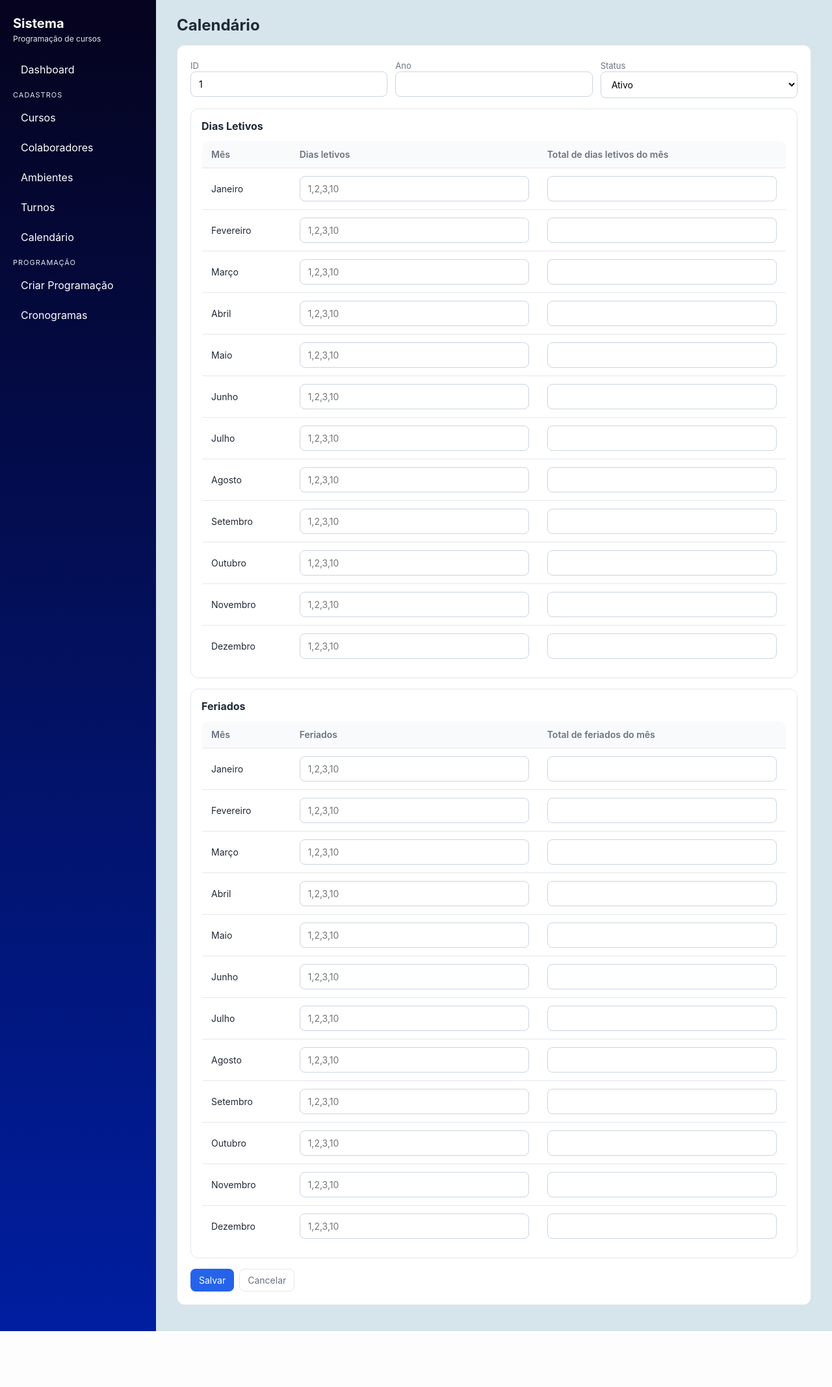
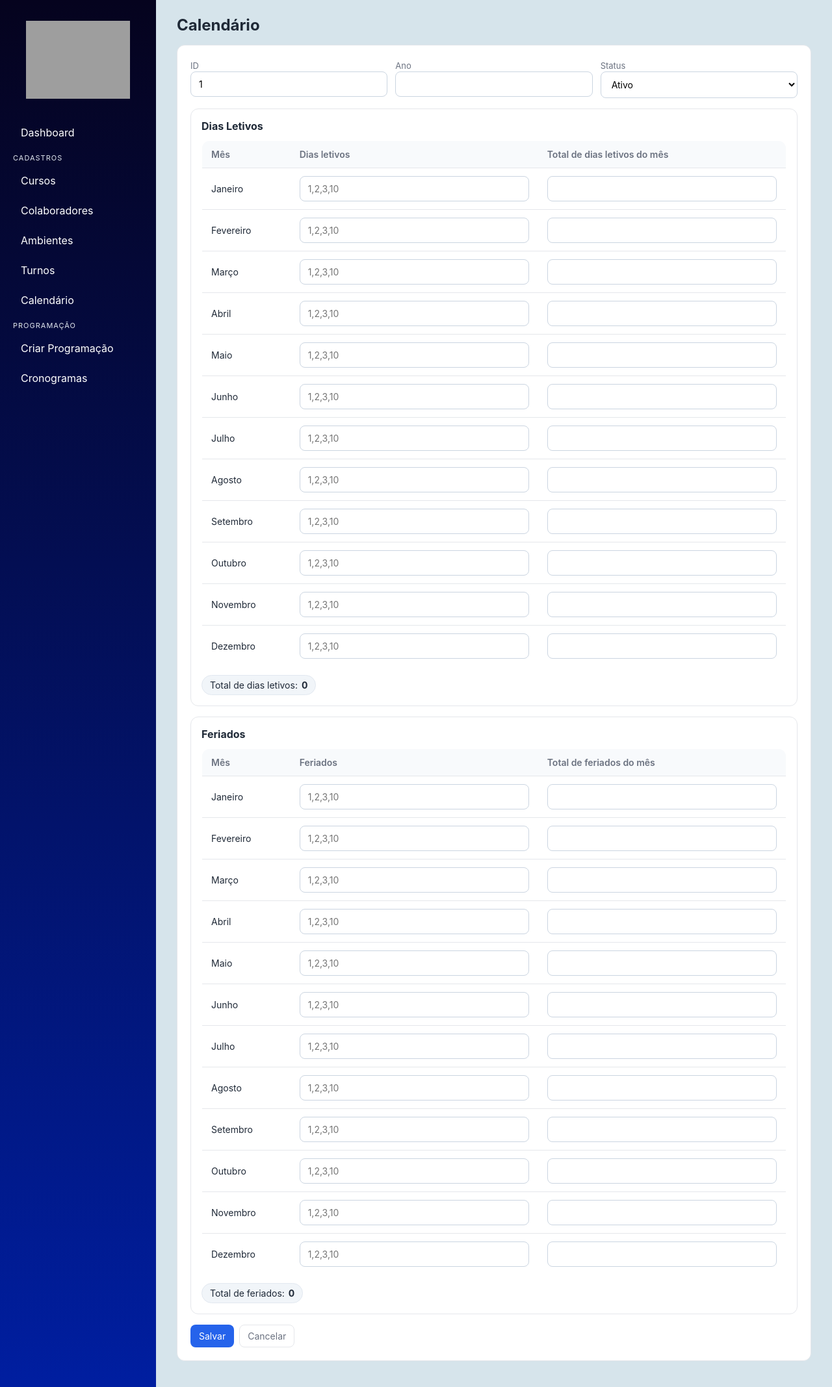
Before and after one commit to sistemaseprogramasedu-cell/sistema-programacao-cursos, a FastAPI app: page /calendars/new in a window 1280 px wide. Shown: the whole page at 65% size. Before the commit the page ends 2049 px from the top, so only its background shows below. Run offline with FastAPI, Linux system fonts and the light colour scheme; grey boxes are pictures that could not be loaded.

Commit message:
Ajustes: logo sidebar, totais calendário e data final automática

```diff
--- a/app/main.py
+++ b/app/main.py
@@ -2,11 +2,12 @@ from __future__ import annotations
 
 import calendar as calendar_module
 import json
-from datetime import date
+import math
+from datetime import date, datetime, timedelta
 from typing import Any, Dict, List, Optional
 
 from fastapi import FastAPI, Form, Request
-from fastapi.responses import RedirectResponse
+from fastapi.responses import JSONResponse, RedirectResponse
 from fastapi.staticfiles import StaticFiles
 from fastapi.templating import Jinja2Templates
 from starlette.middleware.sessions import SessionMiddleware
@@ -145,6 +146,100 @@ def _sum_uc_hours(ucs: List[Dict[str, Any]]) -> str:
     return total_str
 
 
+def _sanitize_days_list(items: List[Any]) -> List[int]:
+    sanitized: List[int] = []
+    for item in items:
+        if isinstance(item, int):
+            value = item
+        elif isinstance(item, str) and item.strip().isdigit():
+            value = int(item.strip())
+        else:
+            continue
+        if 1 <= value <= 31:
+            sanitized.append(value)
+    return sanitized
+
+
+def _sum_calendar_totals(dias_letivos: List[List[Any]], feriados: List[List[Any]]) -> Dict[str, int]:
+    total_dias = 0
+    total_feriados = 0
+    for month_days in dias_letivos:
+        total_dias += len(set(_sanitize_days_list(month_days)))
+    for month_days in feriados:
+        total_feriados += len(set(_sanitize_days_list(month_days)))
+    return {"dias_letivos": total_dias, "feriados": total_feriados}
+
+
+def _parse_hours_value(value: Any) -> Optional[float]:
+    if value is None:
+        return None
+    if isinstance(value, (int, float)):
+        return float(value)
+    if isinstance(value, str):
+        cleaned = value.strip()
+        if ":" in cleaned:
+            parts = cleaned.split(":")
+            if len(parts) == 2 and parts[0].isdigit() and parts[1].isdigit():
+                hours = int(parts[0])
+                minutes = int(parts[1])
+                return hours + minutes / 60
+        parsed = _parse_float(cleaned)
+        if parsed is not None:
+            return parsed
+    return None
+
+
+def _calculate_end_date(
+    year: int,
+    start_date_raw: str,
+    days_execucao: List[str],
+    ch_total: float,
+    hs_dia: float,
+    calendario: Dict[str, Any],
+) -> tuple[Optional[date], Optional[str]]:
+    if not calendario:
+        return None, "Calendário não encontrado para o ano informado."
+    if not start_date_raw:
+        return None, "Informe a data inicial."
+    if not days_execucao:
+        return None, "Selecione ao menos um dia de execução."
+    if ch_total <= 0 or hs_dia <= 0:
+        return None, "Carga horária e horas/dia devem ser maiores que zero."
+
+    try:
+        start_date = datetime.strptime(start_date_raw, "%d/%m/%Y").date()
+    except ValueError:
+        return None, "Data inicial inválida."
+
+    if start_date.year != year:
+        return None, "Ano e data inicial precisam estar no mesmo ano."
+
+    weekday_map = {"SEG": 0, "TER": 1, "QUA": 2, "QUI": 3, "SEX": 4, "SÁB": 5, "SAB": 5}
+    selected_weekdays = {weekday_map[day] for day in days_execucao if day in weekday_map}
+    if not selected_weekdays:
+        return None, "Dias de execução inválidos."
+
+    dias_letivos = calendario.get("dias_letivos_por_mes", [[] for _ in range(12)])
+    month_sets = [set(_sanitize_days_list(days)) for days in dias_letivos]
+
+    total_days_needed = int(math.ceil(ch_total / hs_dia))
+    if total_days_needed <= 0:
+        return None, "Não foi possível calcular o total de dias."
+
+    current = start_date
+    counted = 0
+    while current.year == year:
+        if current.weekday() in selected_weekdays:
+            month_idx = current.month - 1
+            if current.day in month_sets[month_idx]:
+                counted += 1
+                if counted >= total_days_needed:
+                    return current, None
+        current += timedelta(days=1)
+
+    return None, "Não há dias letivos suficientes no calendário para o período informado."
+
+
 def _build_month_grid(year: int, month: int) -> List[List[Optional[int]]]:
     days_in_month = calendar_module.monthrange(year, month)[1]
     weeks: List[List[Optional[int]]] = []
@@ -169,6 +264,42 @@ def _build_month_grid(year: int, month: int) -> List[List[Optional[int]]]:
             week.append(None)
         weeks.append(week)
     return weeks
+
+
+def _compute_schedule_end_date(
+    ano: Any,
+    data_inicio: str,
+    dias_execucao: List[str],
+    curso_id: str,
+    turno_id: str,
+) -> tuple[Optional[str], Optional[str]]:
+    year_value = _parse_int(str(ano)) if ano is not None else None
+    if not year_value:
+        return None, "Informe o ano."
+    course = get_course(curso_id) if curso_id else None
+    if not course:
+        return None, "Curso não encontrado."
+    shift = get_shift(turno_id) if turno_id else None
+    if not shift:
+        return None, "Turno não encontrado."
+
+    ch_total = _parse_hours_value(course.get("carga_horaria_total"))
+    hs_dia = _parse_hours_value(shift.get("hs_dia"))
+    if ch_total is None or hs_dia is None:
+        return None, "Carga horária ou horas/dia inválidas."
+
+    calendario = get_calendar(year_value)
+    end_date, error = _calculate_end_date(
+        year_value,
+        data_inicio,
+        dias_execucao,
+        ch_total,
+        hs_dia,
+        calendario or {},
+    )
+    if error or not end_date:
+        return None, error or "Não foi possível calcular a data final."
+    return end_date.strftime("%d/%m/%Y"), None
 
 
 @app.get("/")
@@ -627,12 +758,15 @@ def calendars_list(request: Request):
 
 @app.get("/calendars/new")
 def calendars_new(request: Request):
+    totals = _sum_calendar_totals([[] for _ in range(12)], [[] for _ in range(12)])
     return _render(
         request,
         "calendar_form.html",
         calendar=None,
         calendar_id=_next_id(list_calendars()),
         months=MONTHS,
+        total_dias_letivos=totals["dias_letivos"],
+        total_feriados=totals["feriados"],
     )
 
 
@@ -648,6 +782,7 @@ async def calendars_create(
     feriados = [_parse_days_list(form_data.get(f"feriados_{idx}", "")) for idx in range(1, 13)]
     if not any(dias_letivos):
         _flash(request, "Preencha ao menos um dia letivo no calendário.", "error")
+        totals = _sum_calendar_totals(dias_letivos, feriados)
         return _render(
             request,
             "calendar_form.html",
@@ -660,6 +795,8 @@ async def calendars_create(
             },
             calendar_id=calendar_id,
             months=MONTHS,
+            total_dias_letivos=totals["dias_letivos"],
+            total_feriados=totals["feriados"],
         )
     payload = {
         "id": calendar_id,
@@ -674,24 +811,33 @@ async def calendars_create(
         return RedirectResponse("/calendars", status_code=303)
     except ValidationError as exc:
         _flash(request, str(exc), "error")
+        totals = _sum_calendar_totals(dias_letivos, feriados)
         return _render(
             request,
             "calendar_form.html",
             calendar=payload,
             calendar_id=payload.get("id"),
             months=MONTHS,
+            total_dias_letivos=totals["dias_letivos"],
+            total_feriados=totals["feriados"],
         )
 
 
 @app.get("/calendars/{year}/edit")
 def calendars_edit(request: Request, year: int):
     calendar = get_calendar(year)
+    totals = _sum_calendar_totals(
+        calendar.get("dias_letivos_por_mes", [[] for _ in range(12)]) if calendar else [[] for _ in range(12)],
+        calendar.get("feriados_por_mes", [[] for _ in range(12)]) if calendar else [[] for _ in range(12)],
+    )
     return _render(
         request,
         "calendar_form.html",
         calendar=calendar,
         calendar_id=calendar.get("id") if calendar else "",
         months=MONTHS,
+        total_dias_letivos=totals["dias_letivos"],
+        total_feriados=totals["feriados"],
     )
 
 
@@ -707,6 +853,7 @@ async def calendars_update(
     feriados = [_parse_days_list(form_data.get(f"feriados_{idx}", "")) for idx in range(1, 13)]
     if not any(dias_letivos):
         _flash(request, "Preencha ao menos um dia letivo no calendário.", "error")
+        totals = _sum_calendar_totals(dias_letivos, feriados)
         return _render(
             request,
             "calendar_form.html",
@@ -719,6 +866,8 @@ async def calendars_update(
             },
             calendar_id=calendar_id,
             months=MONTHS,
+            total_dias_letivos=totals["dias_letivos"],
+            total_feriados=totals["feriados"],
         )
     updates = {
         "id": calendar_id,
@@ -733,12 +882,15 @@ async def calendars_update(
     except ValidationError as exc:
         updates["ano"] = year
         _flash(request, str(exc), "error")
+        totals = _sum_calendar_totals(dias_letivos, feriados)
         return _render(
             request,
             "calendar_form.html",
             calendar=updates,
             calendar_id=calendar_id,
             months=MONTHS,
+            total_dias_letivos=totals["dias_letivos"],
+            total_feriados=totals["feriados"],
         )
 
 
@@ -963,6 +1115,27 @@ def programming_list(
         },
     )
 
+
+@app.get("/programming/compute-end-date")
+def programming_compute_end_date(
+    year: int,
+    start: str,
+    days: str = "",
+    course_id: str = "",
+    shift_id: str = "",
+):
+    days_execucao = _parse_days(days) if days else []
+    end_date, error = _compute_schedule_end_date(
+        year,
+        start,
+        days_execucao,
+        course_id,
+        shift_id,
+    )
+    if error:
+        return JSONResponse({"error": error}, status_code=400)
+    return JSONResponse({"end_date": end_date})
+
 @app.get("/schedules")
 def schedules_redirect(request: Request):
     query = request.url.query
@@ -1043,6 +1216,17 @@ def schedules_create(
         "observacoes": observacoes,
     }
     try:
+        computed_end_date, _ = _compute_schedule_end_date(
+            payload.get("ano"),
+            payload.get("data_inicio", ""),
+            payload.get("dias_execucao", []),
+            payload.get("curso_id", ""),
+            payload.get("turno_id", ""),
+        )
+        if computed_end_date and payload.get("data_fim") != computed_end_date:
+            raise ValidationError(
+                "Data final não confere com o calendário. Recalcule a data final antes de salvar."
+            )
         create_schedule(payload)
         _flash(request, "Oferta criada com sucesso.")
         return RedirectResponse("/programming", status_code=303)
@@ -1135,6 +1319,17 @@ def schedules_update(
         "observacoes": observacoes,
     }
     try:
+        computed_end_date, _ = _compute_schedule_end_date(
+            updates.get("ano"),
+            updates.get("data_inicio", ""),
+            updates.get("dias_execucao", []),
+            updates.get("curso_id", ""),
+            updates.get("turno_id", ""),
+        )
+        if computed_end_date and updates.get("data_fim") != computed_end_date:
+            raise ValidationError(
+                "Data final não confere com o calendário. Recalcule a data final antes de salvar."
+            )
         update_schedule(schedule_id, updates)
         _flash(request, "Oferta atualizada com sucesso.")
         return RedirectResponse("/programming", status_code=303)
--- a/app/static/styles.css
+++ b/app/static/styles.css
@@ -46,6 +46,20 @@ body {
 .brand p {
   font-size: 12px;
   color: #e2e8f0;
+}
+
+.brand {
+  display: flex;
+  align-items: center;
+  justify-content: center;
+  padding: 8px 0 12px;
+}
+
+.brand-logo {
+  width: 100%;
+  max-height: 120px;
+  object-fit: contain;
+  display: block;
 }
 
 .nav-link {
--- a/app/templates/base.html
+++ b/app/templates/base.html
@@ -10,8 +10,7 @@
   <div class="layout">
     <aside class="sidebar">
       <div class="brand">
-        <h1>Sistema</h1>
-        <p>Programação de cursos</p>
+        <img class="brand-logo" src="https://i.imgur.com/kpBeR4N.jpeg" alt="Logo do Sistema" />
       </div>
       <nav>
         <a href="/" class="nav-link">Dashboard</a>
--- a/app/templates/calendar_form.html
+++ b/app/templates/calendar_form.html
@@ -44,6 +44,9 @@
         {% endfor %}
       </tbody>
     </table>
+    <div class="frame-footer">
+      <span class="total-chip">Total de dias letivos: <strong id="total-dias-letivos">{{ total_dias_letivos }}</strong></span>
+    </div>
   </div>
   <div class="frame">
     <div class="frame-header">
@@ -70,6 +73,9 @@
         {% endfor %}
       </tbody>
     </table>
+    <div class="frame-footer">
+      <span class="total-chip">Total de feriados: <strong id="total-feriados">{{ total_feriados }}</strong></span>
+    </div>
   </div>
   <div class="actions">
     <button class="button" type="submit">Salvar</button>
@@ -88,20 +94,32 @@
   }
 
   function atualizarTotais() {
+    let totalDiasLetivos = 0;
+    let totalFeriados = 0;
     document.querySelectorAll("tbody tr").forEach((row) => {
       const diasInput = row.querySelector(".dias-input");
       const totalInput = row.querySelector(".dias-total");
       if (diasInput && totalInput) {
         const total = new Set(parseDias(diasInput.value)).size;
         totalInput.value = total ? total : "";
+        totalDiasLetivos += total;
       }
       const feriadosInput = row.querySelector(".feriados-input");
       const feriadosTotal = row.querySelector(".feriados-total");
       if (feriadosInput && feriadosTotal) {
         const total = new Set(parseDias(feriadosInput.value)).size;
         feriadosTotal.value = total ? total : "";
+        totalFeriados += total;
       }
     });
+    const totalDiasEl = document.getElementById("total-dias-letivos");
+    const totalFeriadosEl = document.getElementById("total-feriados");
+    if (totalDiasEl) {
+      totalDiasEl.textContent = totalDiasLetivos;
+    }
+    if (totalFeriadosEl) {
+      totalFeriadosEl.textContent = totalFeriados;
+    }
   }
 
   document.querySelectorAll(".dias-input, .feriados-input").forEach((input) => {
```
Also changed, not shown: app/templates/schedule_form.html (+93 -5 lines).
